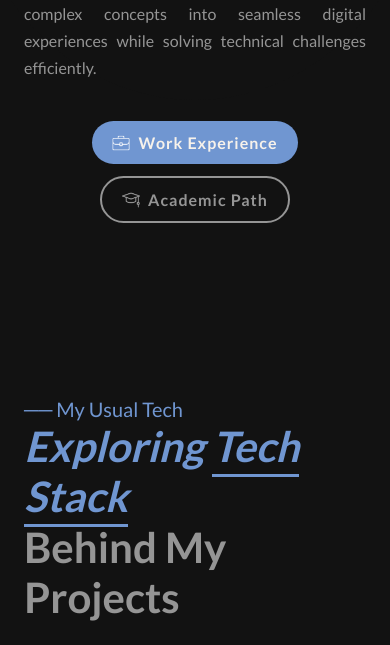
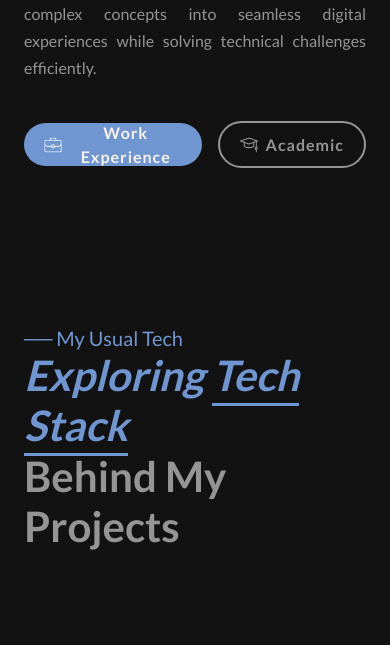
Before and after one commit to kayla-vyanca/webport-kayla, a plain HTML site: page index.html in a window 390 px wide. Shown: the part 2940-3585 px from the top of the page. Drawn offline with nearby package versions, Linux system fonts and the light colour scheme.

Commit message:
update button about vol.2

```diff
--- a/css/style.css
+++ b/css/style.css
@@ -1129,22 +1129,6 @@ a.smooth-link {
 }
 
 
-/* Responsive untuk max-width: 992px */
-@media (max-width: 768px) {
-  .responsive-btn-container {
-    display: flex;
-    flex-direction: row;
-    flex-wrap: nowrap;        /* supaya tidak turun ke bawah */
-    align-items: center;      /* sejajarkan secara vertikal */
-    justify-content: flex-start; /* bisa juga pakai space-between/center sesuai kebutuhan */
-    gap: 12px;
-  }
-
-  .responsive-btn-container a {
-    margin: 0 !important;
-  }
-}
-
 .contact-icon {
   filter: brightness(0) saturate(100%) invert(62%) sepia(0%) saturate(0%) hue-rotate(0deg) brightness(95%) contrast(90%);
 }
--- a/index.html
+++ b/index.html
@@ -314,7 +314,7 @@
 
 
                             <!-- Tombol Tambahan -->
-                            <div class="d-flex responsive-btn-container flex-column flex-sm-row justify-content-center justify-content-lg-start align-items-center mb-4">
+                            <div class="btns d-flex align-items-center gap-3">
                                 <a href="experience.html" target="_blank" class="smooth-link text-decoration-none mb-2 mb-sm-0 me-sm-3">
                                     <button class="about-btn d-flex justify-content-center align-items-center shadow-none border-0 text-capitalize fw-bold gap-2" style="border-radius: 50px;">
                                         <img src="image/work.png" alt="contact-icon" style="width: 18px; height: 18px;" />
@@ -324,7 +324,7 @@
                                 <a href="edu.html" target="_blank" class="smooth-link text-decoration-none mb-2 mb-sm-0 me-sm-3">
                                     <button class="about-btn d-flex justify-content-center align-items-center shadow-none text-capitalize fw-bold gap-2" style="border-radius: 50px; background-color: #121212; border:2px solid #959595; color: #959595;">
                                         <img src="image/academic.png" class="contact-icon" alt="contact-icon" style="width: 18px; height: 18px;" />
-                                        <span class="text-about">Academic Path</span>
+                                        <span class="text-about">Academic</span>
                                     </button>
                                 </a>
                             </div>
```
